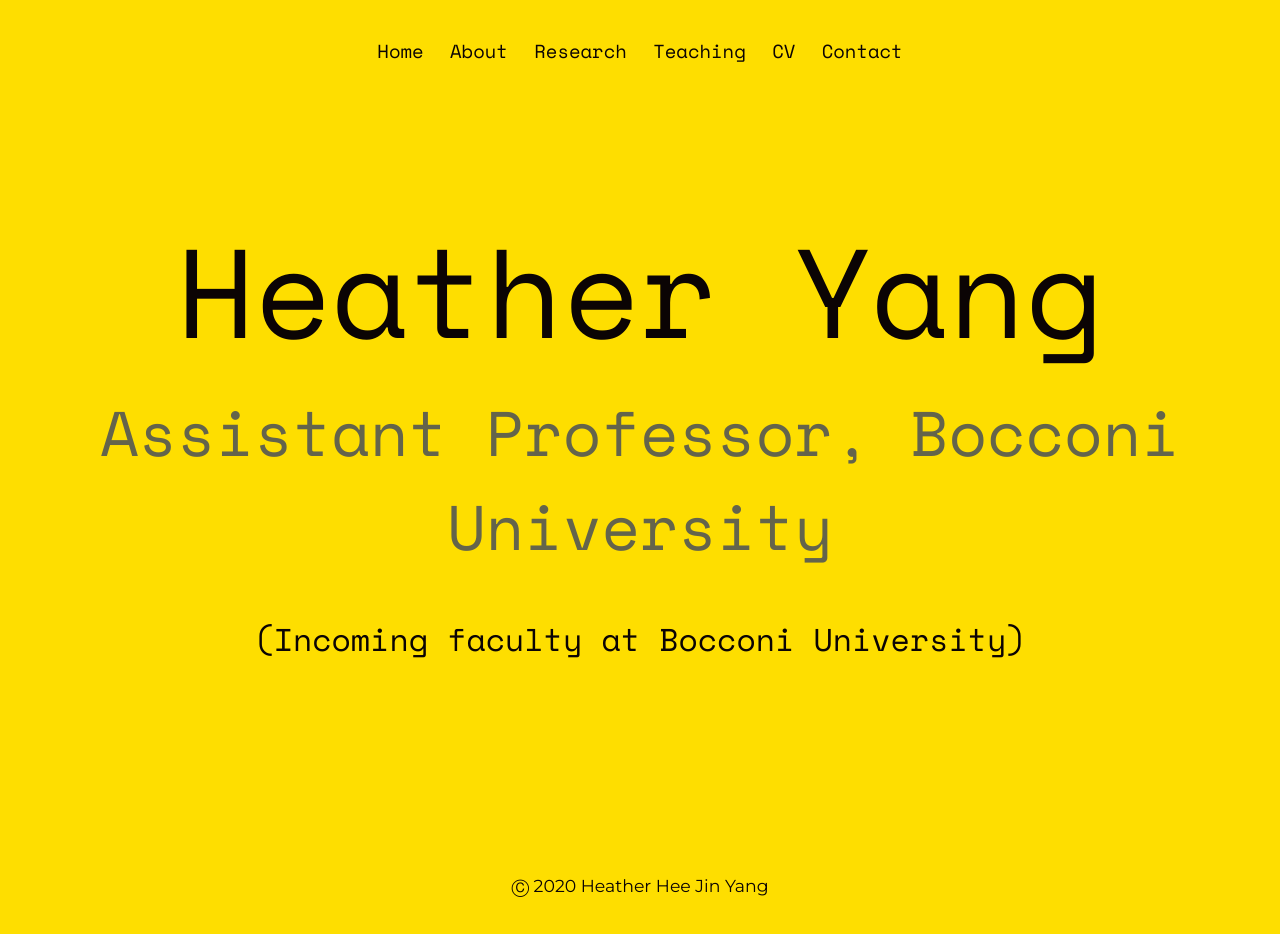
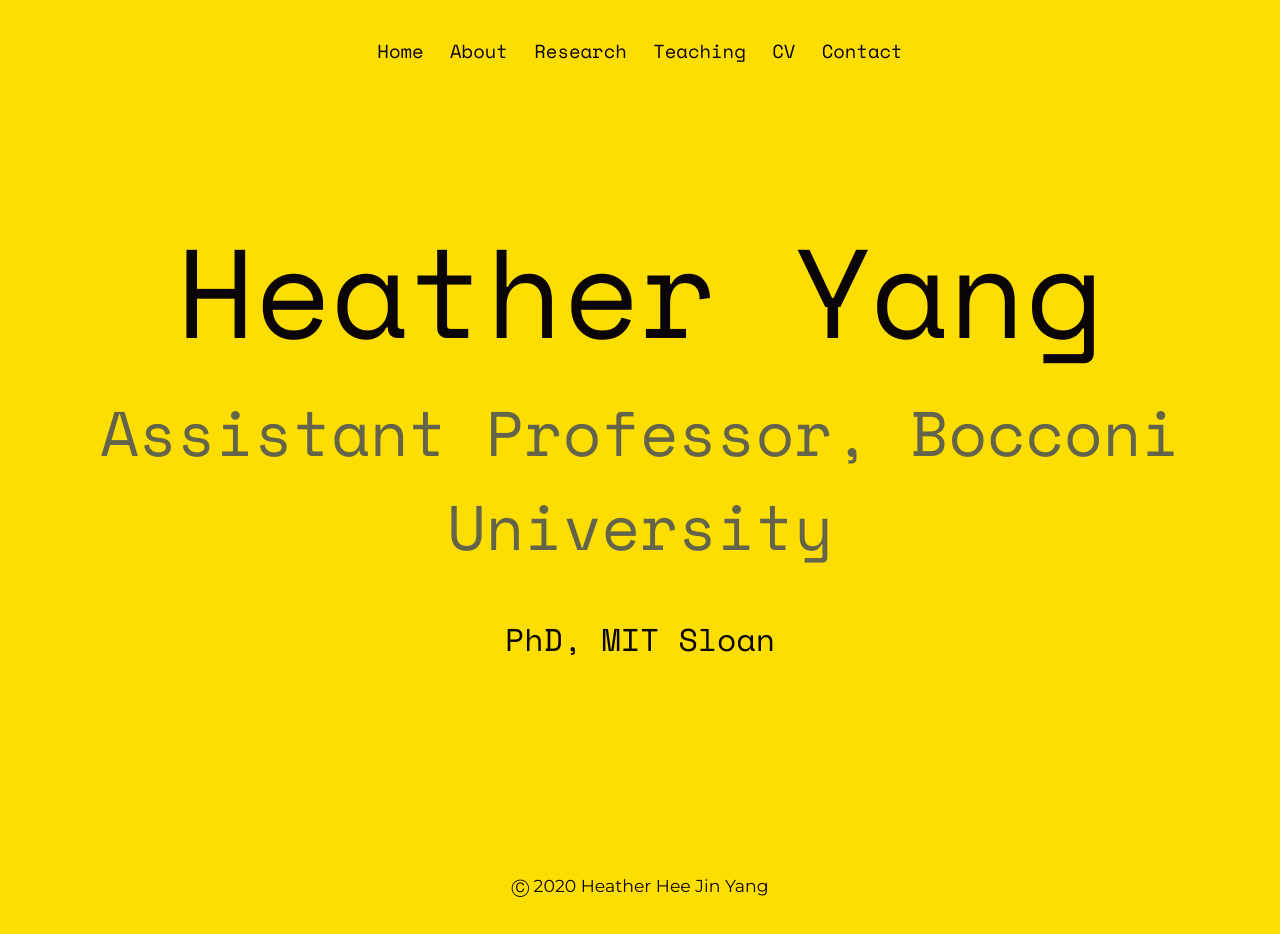
Before and after one commit to heatherhjyang/heatherhjyang.github.io, a Jekyll site: the page built from index.html, in a window 1280 px wide. Built offline with Jekyll 4.4.1, drawn with Linux system fonts in a browser that asks for light colours; the list of posts is cut into pages by our own code.

Commit message:
Incoming faculty -> PhD, MIT

```diff
--- a/_layouts/home.html
+++ b/_layouts/home.html
@@ -20,7 +20,7 @@ layout: default
       </h2>
     {% endif %}
       <h3>
-        (Incoming faculty at Bocconi University)
+        PhD, MIT Sloan
       </h3>
   </header>
 {% endif %}
```
